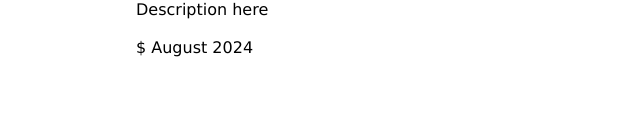
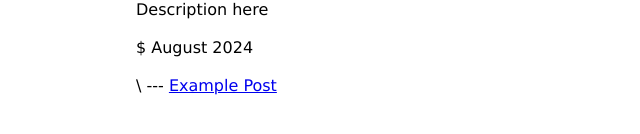
Before and after one commit to iansamir/blog, a plain HTML site: page index.html in a window 1280 px wide. Shown: the part 156-290 px from the top of the page, without its empty margins (0-640 px from the left). Drawn offline with Linux system fonts and the light colour scheme.

Commit message:
Example post in homepage contents

```diff
--- a/index.html
+++ b/index.html
@@ -35,6 +35,7 @@
         $ August 2024
         <br />
         <br />
+        \ --- <a href="posts/blog1.html">Example Post</a><br />
     </div>
 </body>
 </html>
```
